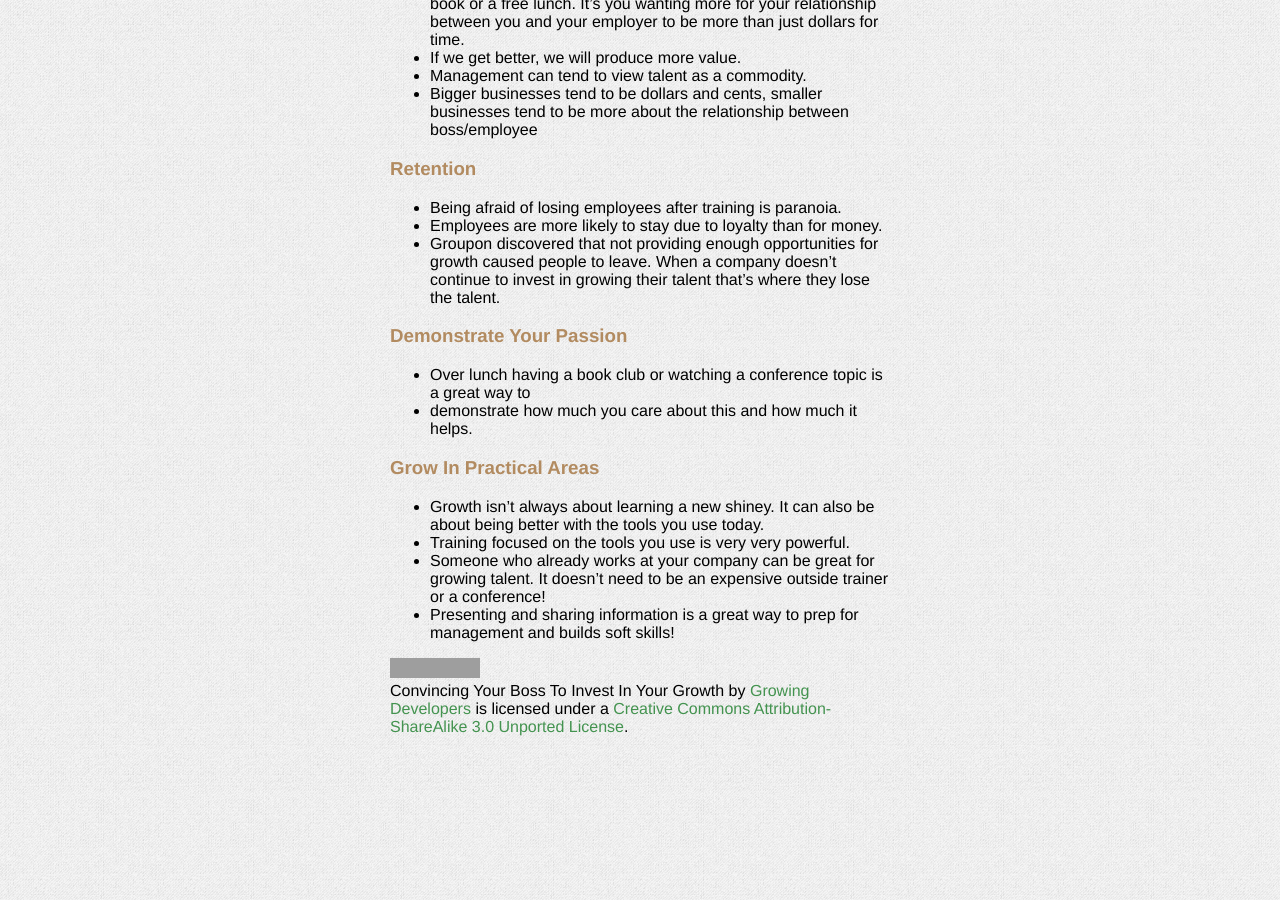
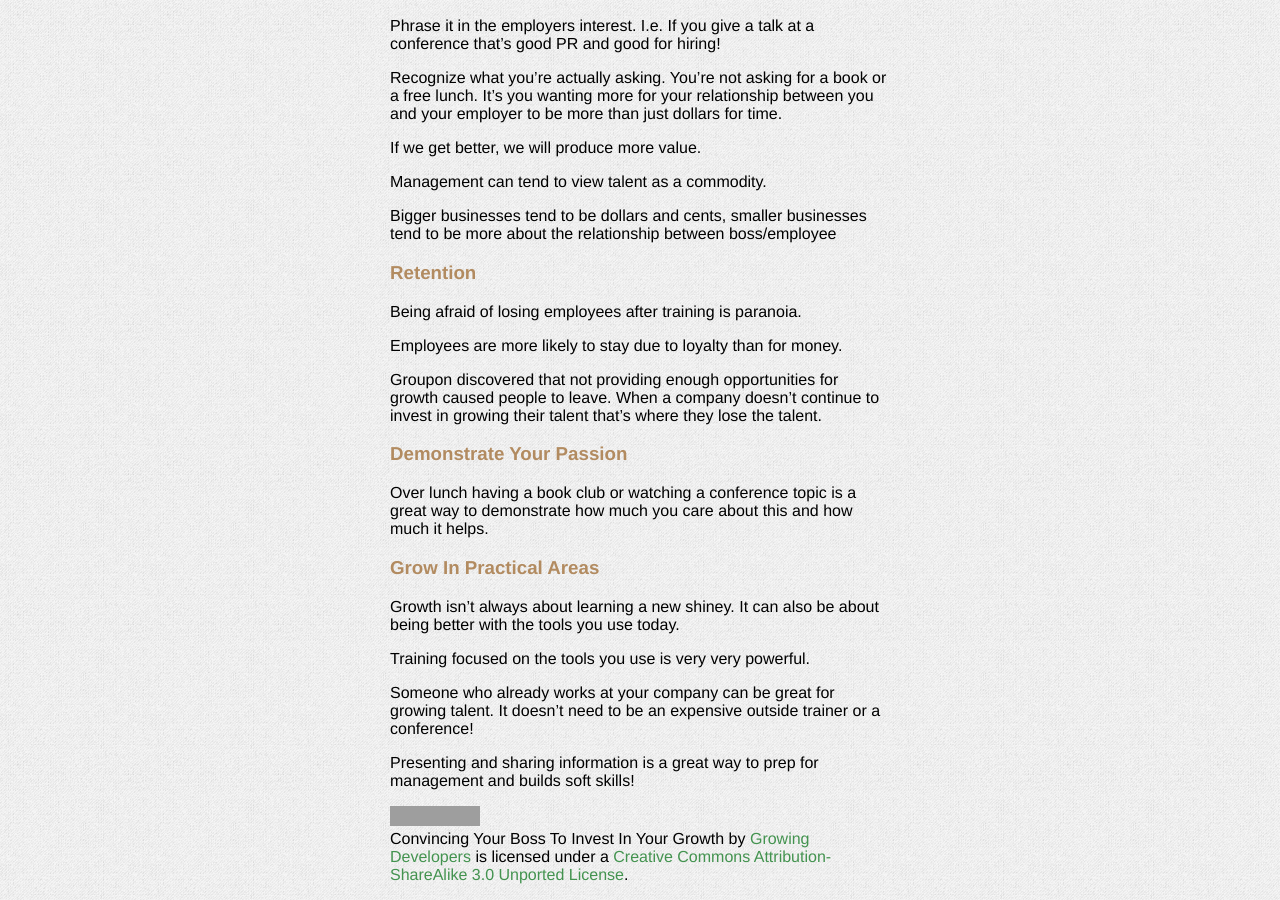
Before and after one commit to theotherzach/growing-developers-website, a Jekyll site: the page built from _content/_posts/2013-02-13-convincing-your-boss-to-invest-in-your-growth.markdown, in a window 1280 px wide and 900 px high, scrolled down 1049 px. Built offline with Jekyll 4.4.1, drawn with Linux system fonts in a browser that asks for light colours; grey boxes are pictures that could not be loaded.

Commit message:
Switch from bullets to paragraphs

```diff
--- a/_content/_posts/2013-02-13-convincing-your-boss-to-invest-in-your-growth.markdown
+++ b/_content/_posts/2013-02-13-convincing-your-boss-to-invest-in-your-growth.markdown
@@ -10,52 +10,74 @@ tags: [leadership]
 mark so our ending is a little weak. We'll work on that in future episodes!</em>
 
 ### Some Pro-tips
-* Find out who your boss is and what they love
-* Sell what they would get out of it. They'll be spending a lot of time and
-  money and want to know what's in it for them.
-* If you have an employer and they're not interested in growing you you should
-  maybe quit.
-* Not everyone can quit their job, so what do they do?
+
+Find out who your boss is and what they love
+
+Sell what they would get out of it. They'll be spending a lot of time and money
+and want to know what's in it for them.
+
+If you have an employer and they're not interested in growing you you should
+maybe quit.
+
+Not everyone can quit their job, so what do they do?
 
 ### Culture
-* Culture is imporant, but before you can create the culture you have to
-  convince them it's a good idea. (Note: It's hard to change the culture)
-* You can't change the culture without changing the behavior at the top.
-* See if they can host a meetup, that will get more people around talking about
-  learning and growth
-* Have a link share or book club! Go to coffee with the other people who care
-  about their growth!
-* Make it part of your salary negotiation. This much money per year on growth
-  and this many days.
+
+Culture is imporant, but before you can create the culture you have to
+convince them it's a good idea. (Note: It's hard to change the culture)
+
+You can't change the culture without changing the behavior at the top.
+
+See if they can host a meetup, that will get more people around talking about
+learning and growth
+
+Have a link share or book club! Go to coffee with the other people who care
+about their growth!
+
+Make it part of your salary negotiation. This much money per year on growth
+and this many days.
 
 ### The Employee/Employer Dynamic
-* Phrase it in the employers interest. I.e. If you give a talk at a conference
-  that's good PR and good for hiring!
-* Recognize what you're actually asking. You're not asking for a book or a free
-  lunch. It's you wanting more for your relationship between you and your
-  employer to be more than just dollars for time.
-* If we get better, we will produce more value.
-* Management can tend to view talent as a commodity.
-* Bigger businesses tend to be dollars and cents, smaller businesses tend to be
-  more about the relationship between boss/employee
+
+Phrase it in the employers interest. I.e. If you give a talk at a conference
+that's good PR and good for hiring!
+
+Recognize what you're actually asking. You're not asking for a book or a free
+lunch. It's you wanting more for your relationship between you and your
+employer to be more than just dollars for time.
+
+If we get better, we will produce more value.
+
+Management can tend to view talent as a commodity.
+
+Bigger businesses tend to be dollars and cents, smaller businesses tend to be
+more about the relationship between boss/employee
 
 ### Retention
-* Being afraid of losing employees after training is paranoia.
-* Employees are more likely to stay due to loyalty than for money.
-* Groupon discovered that not providing enough opportunities for growth caused
-  people to leave. When a company doesn't continue to invest in growing their
-  talent that's where they lose the talent.
+
+Being afraid of losing employees after training is paranoia.
+
+Employees are more likely to stay due to loyalty than for money.
+
+Groupon discovered that not providing enough opportunities for growth caused
+people to leave. When a company doesn't continue to invest in growing their
+talent that's where they lose the talent.
 
 ### Demonstrate Your Passion
-* Over lunch having a book club or watching a conference topic is a great way to
-* demonstrate how much you care about this and how much it helps.
+
+Over lunch having a book club or watching a conference topic is a great way to
+demonstrate how much you care about this and how much it helps.
 
 
 ### Grow In Practical Areas
-* Growth isn't always about learning a new shiney. It can also be about being
-  better with the tools you use today.
-* Training focused on the tools you use is very very powerful.
-* Someone who already works at your company can be great for growing talent. It
-  doesn't need to be an expensive outside trainer or a conference!
-* Presenting and sharing information is a great way to prep  for management and
-  builds soft skills!
+
+Growth isn't always about learning a new shiney. It can also be about being
+better with the tools you use today.
+
+Training focused on the tools you use is very very powerful.
+
+Someone who already works at your company can be great for growing talent. It
+doesn't need to be an expensive outside trainer or a conference!
+
+Presenting and sharing information is a great way to prep  for management and
+builds soft skills!
```
Also changed, not shown: _content/_posts/2013-01-14-giving-and-getting-feedback.markdown (+105 -40 lines).
